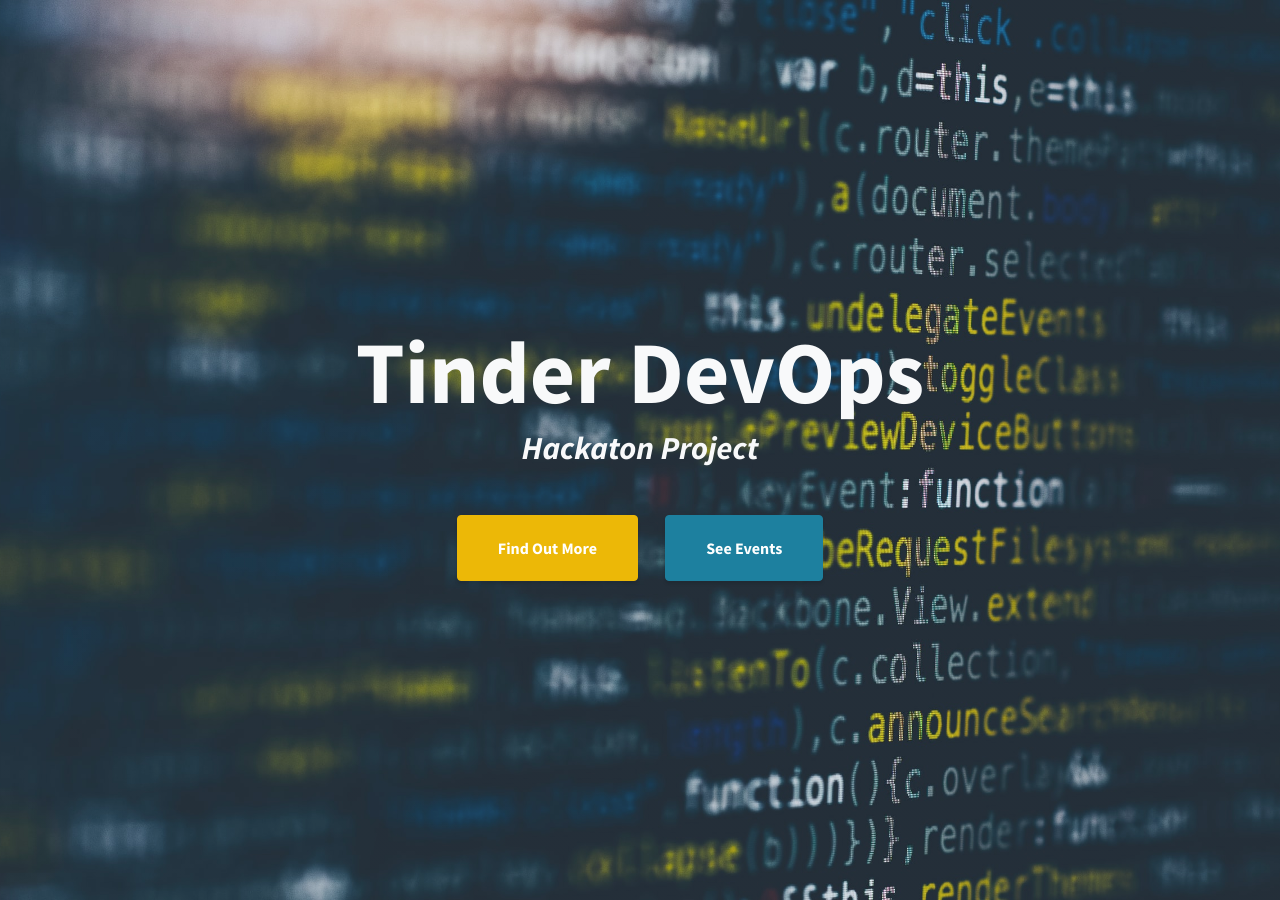
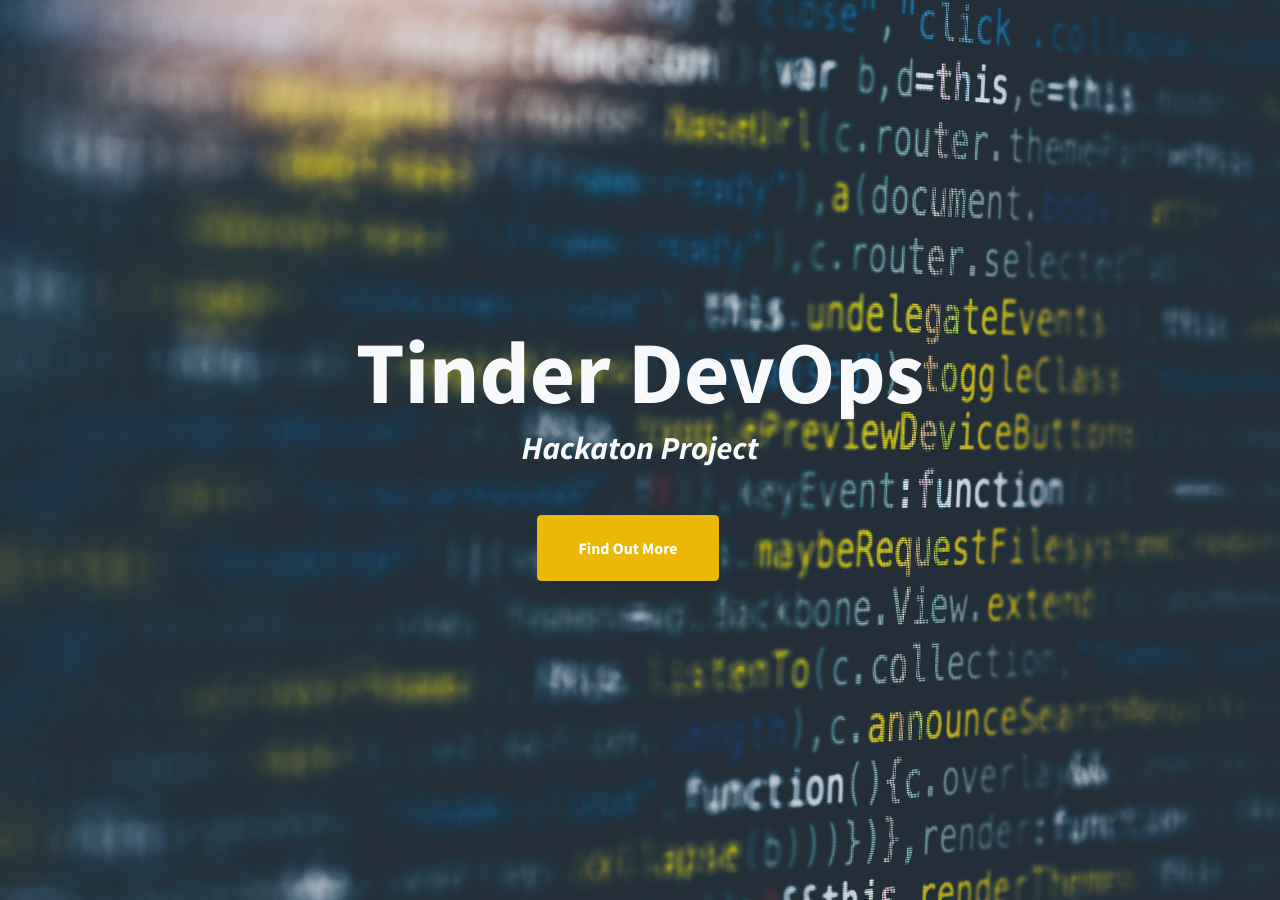
Before and after one commit to milenabaj/tinder_devops, a Jekyll site: the page index.html, which Jekyll copies as it is, in a window 1280 px wide and 900 px high. Built offline with Jekyll 4.4.1, drawn with Linux system fonts in a browser that asks for light colours.

Commit message:
Update index.html

```diff
--- a/index.html
+++ b/index.html
@@ -37,7 +37,6 @@
             <h1 class="mb-1 text-light">Tinder DevOps</h1>
             <h2 class="mb-5 text-light"> <em> Hackaton Project </em></h2>
             <a class="btn btn-secondary btn-xl js-scroll-trigger mr-4" href="#about">Find Out More</a>
-            <a class="btn btn-primary btn-xl js-scroll-trigger" href="#calendar">See Events</a>
         </div>
         <div class="overlay"></div>
     </header>
```
